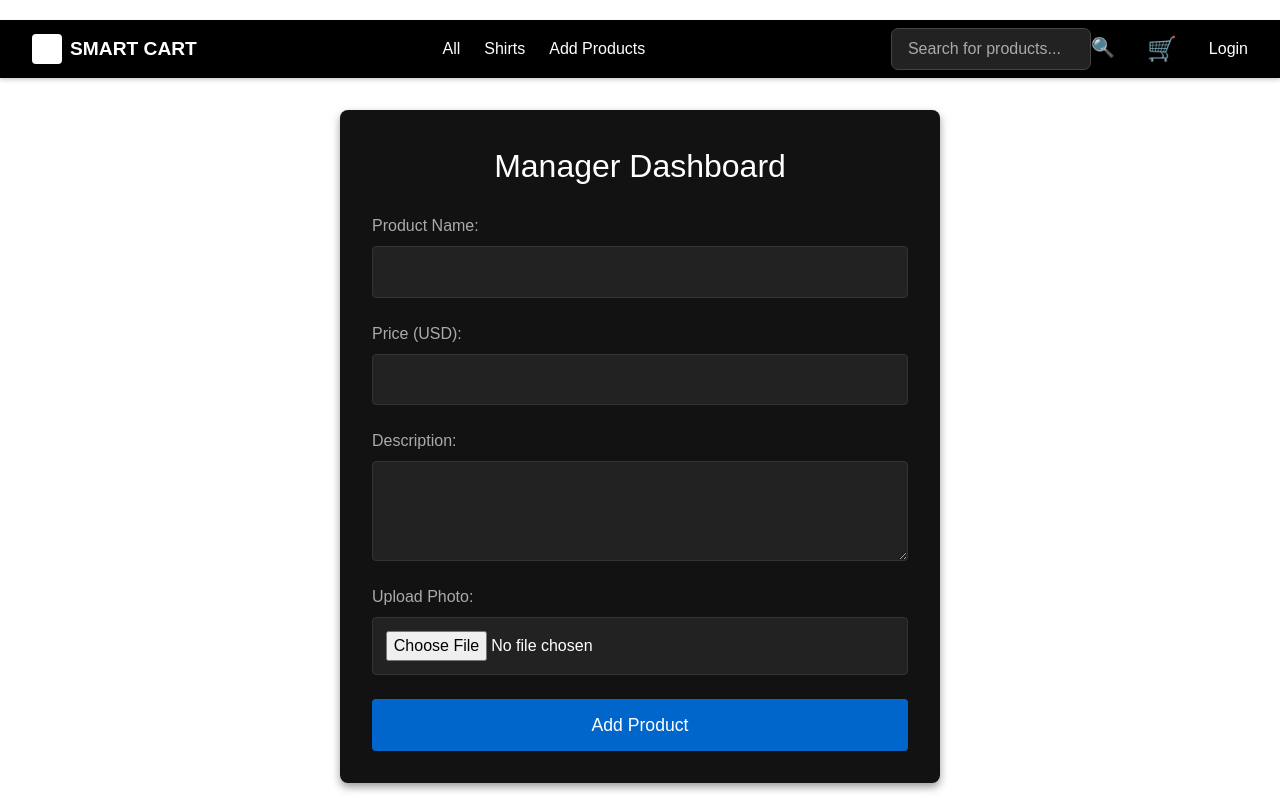
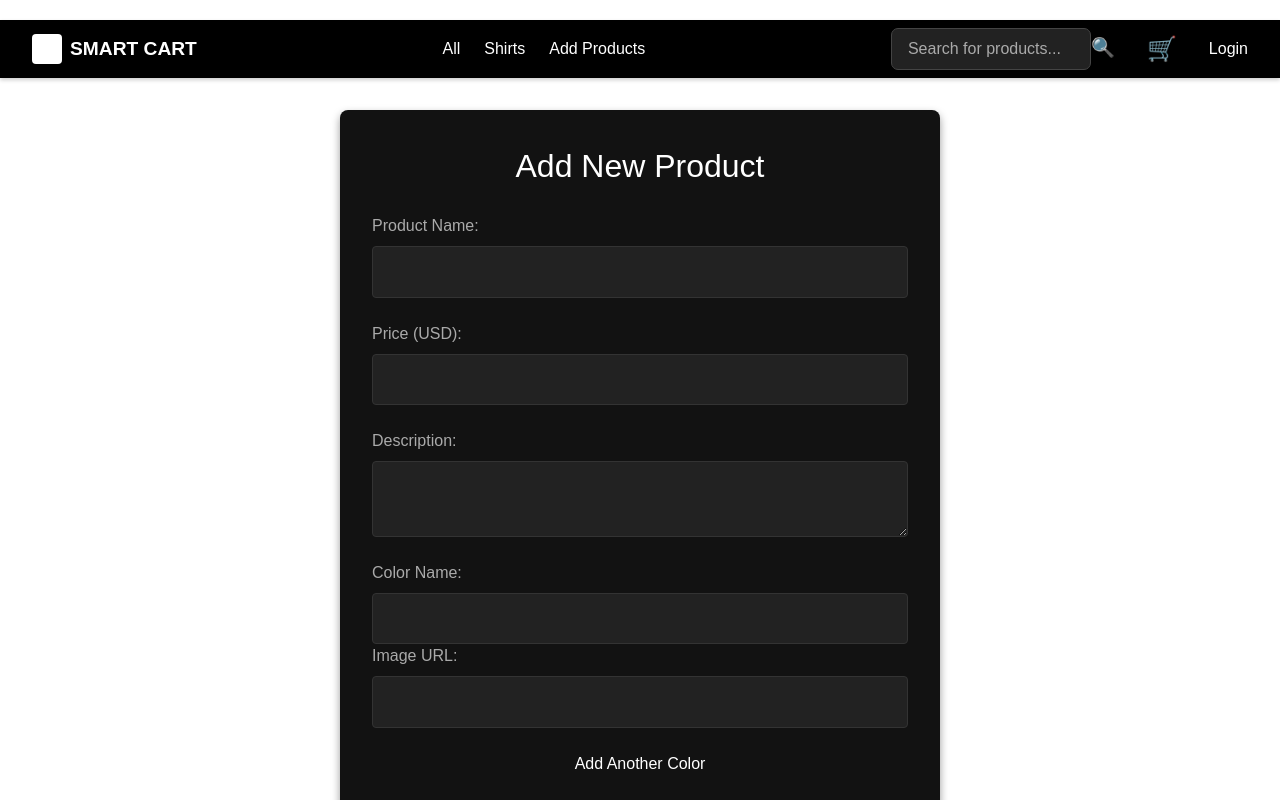
Before and after one commit to ashugthb/smart-cart-final, a Next.js app: page /addProduct in a window 1280 px wide. Shown: the top 800 px of the page. Built offline with nearby package versions, Linux system fonts and the light colour scheme.

Commit message:
added addproduct to database

```diff
--- a/src/app/components/addProduct/Dashboard.js
+++ b/src/app/components/addProduct/Dashboard.js
@@ -1,84 +1,107 @@
-"use client";
-
+"use client"
 import React, { useState } from 'react';
-import styles from './Dashboard.module.css';
+import styles from './Dashboard.module.css';  // Ensure the CSS path is correct
 
 const Dashboard = () => {
+  // Initialize product state with default values
   const [product, setProduct] = useState({
     name: '',
     price: '',
     description: '',
-    photo: null,
+    colors: [{ colorName: '', imageUrl: '' }],
+    sizes: [],
   });
 
+  // Handle generic input changes
   const handleInputChange = (e) => {
     const { name, value } = e.target;
-    setProduct({ ...product, [name]: value });
+    setProduct(prev => ({ ...prev, [name]: value }));
   };
 
-  const handleFileChange = (e) => {
-    setProduct({ ...product, photo: e.target.files[0] });
+  // Handle changes in color details (both color name and associated image URL)
+  const handleColorChange = (index, field, value) => {
+    const newColors = [...product.colors];
+    newColors[index] = { ...newColors[index], [field]: value };
+    setProduct({ ...product, colors: newColors });
   };
 
-  const handleSubmit = (e) => {
+  // Add a new color field
+  const handleAddColor = () => {
+    setProduct(prev => ({
+      ...prev,
+      colors: [...prev.colors, { colorName: '', imageUrl: '' }]
+    }));
+  };
+
+  // Toggle selection of sizes
+  const handleSizeChange = (size) => {
+    const newSizes = product.sizes.includes(size)
+      ? product.sizes.filter(s => s !== size)
+      : [...product.sizes, size];
+    setProduct(prev => ({ ...prev, sizes: newSizes }));
+  };
+
+  // Submit the product to the backend
+  const handleSubmit = async (e) => {
     e.preventDefault();
-    console.log('Product submitted:', product);
-    // Add functionality to submit to backend
+    try {
+      const response = await fetch('/api/add-product', {
+        method: 'POST',
+        headers: { 'Content-Type': 'application/json' },
+        body: JSON.stringify(product)
+      });
+
+      if (response.ok) {
+        const data = await response.json();
+        alert('Product added successfully: ' + data.productId);
+        setProduct({ name: '', price: '', description: '', colors: [{ colorName: '', imageUrl: '' }], sizes: [] });
+      } else {
+        const errorData = await response.json();
+        alert('Failed to add product: ' + errorData.error);
+      }
+    } catch (error) {
+      console.error('Failed to submit product:', error);
+      alert('Error submitting product');
+    }
   };
+
+  // Define available sizes
+  const availableSizes = ["XS", "S", "M", "L", "XL", "XXL", "XXXL"];
 
   return (
     <div className={styles.dashboard}>
-      <h1 className={styles.title}>Manager Dashboard</h1>
+      <h1 className={styles.title}>Add New Product</h1>
       <form className={styles.form} onSubmit={handleSubmit}>
         <div className={styles.formGroup}>
           <label htmlFor="name">Product Name:</label>
-          <input
-            type="text"
-            id="name"
-            name="name"
-            value={product.name}
-            onChange={handleInputChange}
-            className={styles.input}
-            required
-          />
+          <input className={styles.input} type="text" id="name" name="name" value={product.name} onChange={handleInputChange} required />
         </div>
         <div className={styles.formGroup}>
           <label htmlFor="price">Price (USD):</label>
-          <input
-            type="number"
-            id="price"
-            name="price"
-            value={product.price}
-            onChange={handleInputChange}
-            className={styles.input}
-            required
-          />
+          <input className={styles.input} type="number" id="price" name="price" value={product.price} onChange={handleInputChange} required />
         </div>
         <div className={styles.formGroup}>
           <label htmlFor="description">Description:</label>
-          <textarea
-            id="description"
-            name="description"
-            value={product.description}
-            onChange={handleInputChange}
-            className={styles.textarea}
-            required
-          />
+          <textarea className={styles.input} id="description" name="description" value={product.description} onChange={handleInputChange} required />
         </div>
+        {product.colors.map((color, index) => (
+          <div key={index} className={styles.formGroup}>
+            <label>Color Name:</label>
+            <input className={styles.input} type="text" value={color.colorName} onChange={e => handleColorChange(index, 'colorName', e.target.value)} required />
+            <label>Image URL:</label>
+            <input className={styles.input} type="text" value={color.imageUrl} onChange={e => handleColorChange(index, 'imageUrl', e.target.value)} required />
+          </div>
+        ))}
+        <button type="button" onClick={handleAddColor} className={styles.addButton}>Add Another Color</button>
         <div className={styles.formGroup}>
-          <label htmlFor="photo">Upload Photo:</label>
-          <input
-            type="file"
-            id="photo"
-            name="photo"
-            onChange={handleFileChange}
-            className={styles.inputFile}
-            required
-          />
+          <label>Sizes:</label>
+          {availableSizes.map(size => (
+            <button key={size} type="button" onClick={() => handleSizeChange(size)} className={product.sizes.includes(size) ? styles.selectedSize : styles.size}>
+              {size}
+            </button>
+          ))}
         </div>
-        <button type="submit" className={styles.button}>
-          Add Product
-        </button>
+        <button type="submit" className={styles.submitButton}>Add Product</button>
       </form>
     </div>
   );
--- a/src/app/components/addProduct/Dashboard.module.css
+++ b/src/app/components/addProduct/Dashboard.module.css
@@ -1,5 +1,6 @@
 .dashboard {
-  background-color: #121212; /* Dark theme inspired by image */
+    background-color: #121212;
+    /* Dark theme inspired by image */
     color: #ffffff;
     padding: 2rem;
     max-width: 600px;
@@ -50,22 +51,67 @@
     outline: none;
 }
 
-.textarea {
-  resize: vertical;
-  height: 100px;
+.addButton:hover,
+.submitButton:hover {
+    background-color: #4a54e1;
 }
 
-.button {
-  background-color: #0066cc;
-  color: #fff;
+.selectedSize {
+    display: inline-block;
+    background-color: #d6d6d6;
+    color: black;
+    margin-right: 5px;
+}
+
+.optionButton,
+.options {
+    display: inline-block;
+}
+
+.optionButton {
+    background-color: #e7e7e7;
+    margin-right: 5px;
     border: none;
-  padding: 0.8rem;
-  font-size: 1.1rem;
-  border-radius: 4px;
     cursor: pointer;
     transition: background-color 0.3s;
 }
 
-.button:hover {
-  background-color: #004da0;
+.optionButton.selectedOption,
+.optionButton:hover {
+    background-color: #d7d7f2;
 }
+
+.options {
+    display: flex;
+    gap: 10px;
+}
+
+.thumbnailWrapper,
+.thumbnailButton {
+    display: inline-block;
+    margin-right: 10px;
+    border: none;
+    background: none;
+}
+
+.thumbnailImage {
+    width: 50px;
+    height: 50px;
+    border: 1px solid #ccc;
+    border-radius: 4px;
+}
+
+.mainImageWrapper {
+    margin-bottom: 20px;
+}
+
+.mainImage {
+    width: 100%;
+    height: auto;
+    display: block;
+    border-radius: 8px;
+}
+
+.size {
+    display: inline-block;
+}
--- /dev/null
+++ b/src/app/models/products.js
@@ -0,0 +1,20 @@
+import mongoose from 'mongoose';
+
+const productSchema = new mongoose.Schema({
+    name: { type: String, required: true },
+    price: { type: Number, required: true },
+    description: { type: String, required: true },
+    colors: [{
+        colorName: { type: String, required: true },
+        imageUrl: { type: String, required: true }
+    }],
+    sizes: [{ type: String, required: true }]
+});
+
+// Optional: Add methods if needed
+productSchema.methods.getPriceTag = function () {
+    return `${this.price} USD`;
+};
+
+const Product = mongoose.models.Product || mongoose.model('Product', productSchema);
+export default Product;
--- /dev/null
+++ b/src/pages/api/add-product.js
@@ -0,0 +1,25 @@
+import dbConnect from '../../lib/dbConnect';
+import Product from '../../../src/app/models/products';
+
+export default async function handler(req, res) {
+    await dbConnect();
+
+    if (req.method === 'POST') {
+        try {
+            const { name, price, description, colors, sizes } = req.body;
+            const newProduct = new Product({
+                name,
+                price,
+                description,
+                colors,
+                sizes
+            });
+            await newProduct.save();
+            res.status(201).json({ message: 'Product added successfully', productId: newProduct._id });
+        } catch (error) {
+            res.status(400).json({ message: 'Error adding product', error: error.message });
+        }
+    } else {
+        res.status(405).json({ message: 'Method Not Allowed' });
+    }
+}
```
Also changed, not shown: src/app/components/login/LoginPage.js (+9 -9 lines). Lines whose indentation alone changed are shown as unchanged.
